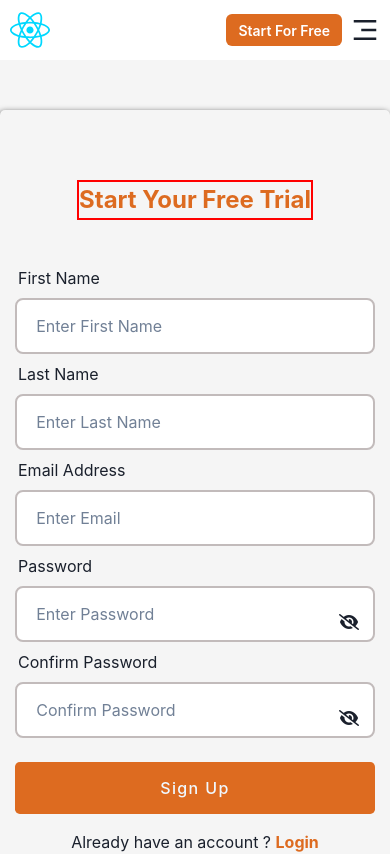
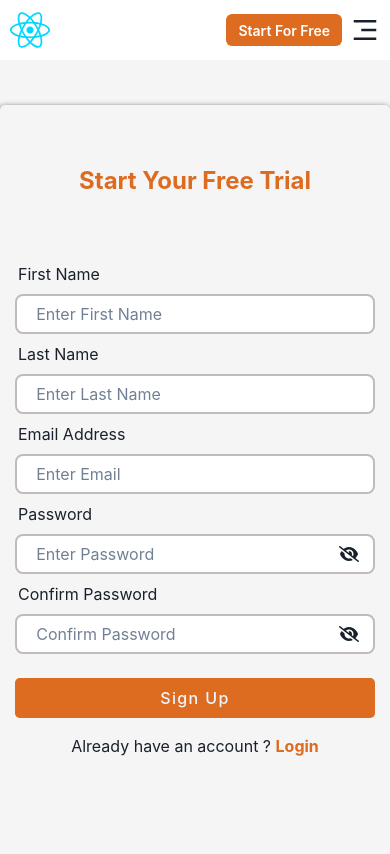
Before and after one commit to PhilipOyelegbin/task-tracker, a React (Vite) app: page /signup in a window 390 px wide. Shown: the top 854 px of the page. Built offline with nearby package versions, Linux system fonts and the light colour scheme.

Commit message:
signup page added

```diff
--- a/src/pages/signup/signup.css
+++ b/src/pages/signup/signup.css
@@ -3,7 +3,7 @@
     flex-direction: column;
     align-items: center;
     justify-content: center;
-    height: 1000px;
+    height: 900px;
     width: 100%;
     background-color: #f5f5f5;
 }
@@ -11,9 +11,8 @@
   position: absolute;
   font-size: 2rem;
   font-weight: bold;
-  border: 2px solid red;
   color: #DD6B20;
-  top: 17%;
+  top: 20%;
 }
 /* .signup-logo{
   width: 100px;
@@ -50,7 +49,7 @@
 }
 .reg-form input {
   display: block;
-  height: 3.5rem;
+  height: 3rem;
   text-indent: 1.2rem;
   margin: 0.5rem 0;
   width: 100%;
@@ -64,7 +63,7 @@
 
 .reg-form .signup-btn {
   width: 100%;
-  height: 3.2rem;
+  height: 3rem;
   cursor: pointer;
   margin: 1rem 0;
   border-radius: .3rem;
@@ -82,17 +81,19 @@
     padding: 0 15px;
   }
   .signup-heading{
-    position: absolute;
     font-size: 2rem;
-    font-weight: bold;
-    border: 2px solid red;
-    color: #DD6B20;
     top: 17%;
   }
 }
 @media screen and (max-width: 680px){
   .signup-heading{
     font-size: 1.5rem;
+  }
+  .reg-form input {
+    height: 2.5rem;
+  }
+  .reg-form .signup-btn {
+    height: 2.5rem;
   }
 }
 
```
